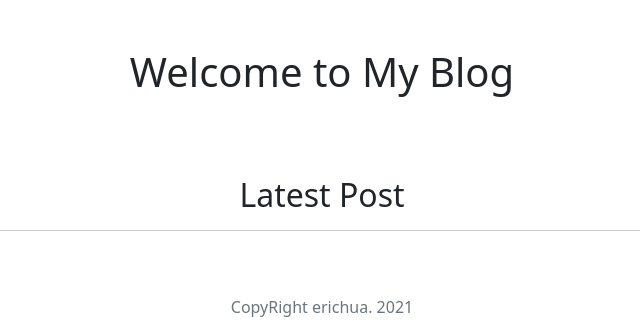
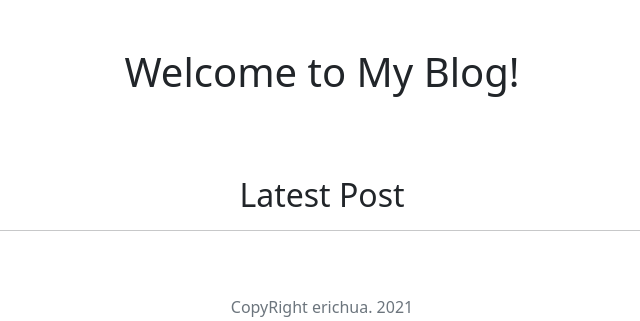
Before and after one commit to erichua00/portfolio, a Django app: page /blog/ in a window 1280 px wide. Shown: the part 56-377 px from the top of the page, without its empty margins (318-958 px from the left). Run offline with Django 3.2, Linux system fonts and the light colour scheme; data that the repository does not hold is empty; some libraries are stand-ins or nearby versions.

```diff
--- a/blog/templates/blog/allblogs.html
+++ b/blog/templates/blog/allblogs.html
@@ -68,7 +68,7 @@
 
   <main>
     <div class="container">
-      <h1 class="text-center pt-5">Welcome to My Blog</h1>
+      <h1 class="text-center pt-5">Welcome to My Blog!</h1>
       <br>
       <h2 class="text-center pt-5">Latest Post</h2>
       <hr>
```
